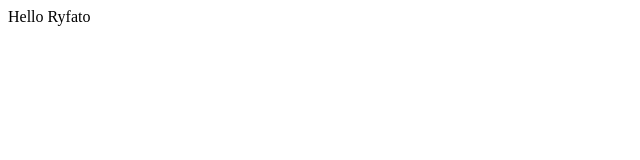
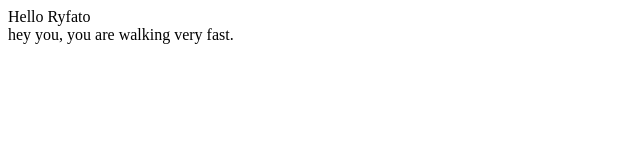
Before and after one commit to Ryfato/Hello-Master-Ryfato, a plain HTML site: page index.html in a window 1280 px wide. Shown: the whole page, without its empty margins (0-640 px from the left). Drawn offline with Linux system fonts and the light colour scheme.

Commit message:
add index.html

```diff
--- a/index.html
+++ b/index.html
@@ -1 +1,2 @@
 <div>Hello Ryfato</div>
+<div>hey you, you are walking very fast.</div>
```
